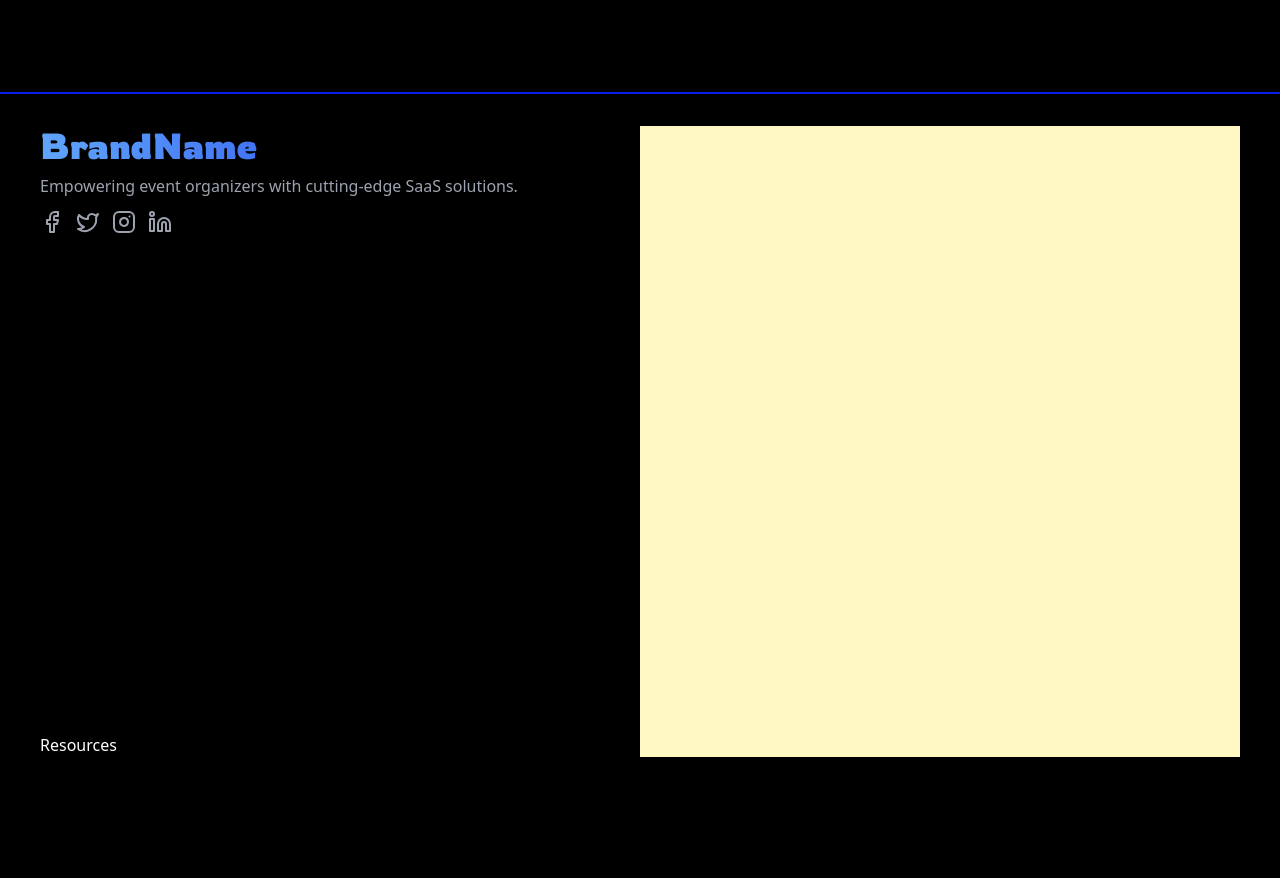
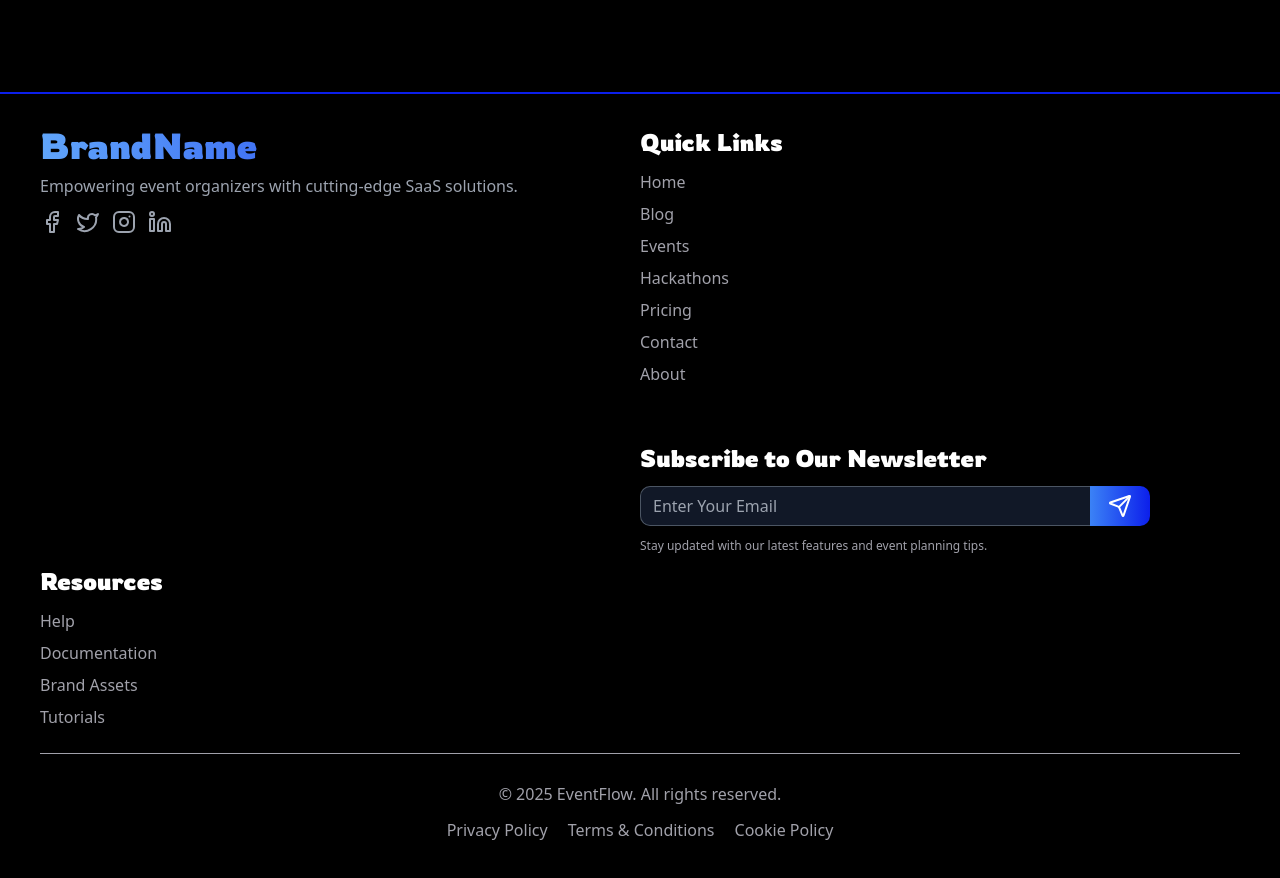
Before and after one commit to himansh423/saas-event-platform, a Next.js app: page / in a window 1280 px wide. Shown: the part 2224-3102 px from the top of the page. Built offline with nearby package versions, Linux system fonts and the light colour scheme.

Commit message:
created the footer

```diff
--- a/src/components/Footer.tsx
+++ b/src/components/Footer.tsx
@@ -10,7 +10,7 @@ const Footer = () => {
   return (
     <footer className="w-screen h-screen py-8 flex flex-col  bg-black px-10 border-t-[2px] border-[#0c1feb]">
       <div className=" flex justify-between w-full h-full">
-        <div className=" w-1/2  h-full flex flex-col justify-between">
+        <div className=" w-1/2  h-full flex flex-col justify-between pb-6">
           <div>
             <p
               className={`${rowdies1.className} text-4xl bg-gradient-to-r from-blue-400 to-[#0c1feb] bg-clip-text text-transparent mb-2`}
@@ -35,14 +35,61 @@ const Footer = () => {
               </div>
             </div>
           </div>
-          <div className="text-white">
-            <p>Resources</p>
-            <p></p>
+          <div className="text-white flex flex-col gap-3">
+            <p className={`${rowdies1.className} text-2xl`}>Resources</p>
+            <div className="flex flex-col gap-2 text-zinc-400">
+              <p className="hover:bg-gradient-to-r hover:from-blue-400 hover:to-[#0c1feb] hover:bg-clip-text hover:text-transparent">Help</p>
+              <p className="hover:bg-gradient-to-r hover:from-blue-400 hover:to-[#0c1feb] hover:bg-clip-text hover:text-transparent">Documentation</p>
+              <p className="hover:bg-gradient-to-r hover:from-blue-400 hover:to-[#0c1feb] hover:bg-clip-text hover:text-transparent">Brand Assets</p>
+              <p className="hover:bg-gradient-to-r hover:from-blue-400 hover:to-[#0c1feb] hover:bg-clip-text hover:text-transparent">Tutorials</p>
+            </div>
           </div>
         </div>
-        <div className="bg-yellow-100 w-1/2  h-full"></div>
+        <div className=" w-1/2 text-white   h-full">
+          <div className="flex flex-col gap-3 mb-14">
+            <p className={`${rowdies1.className} text-2xl`}>Quick Links</p>
+            <div className="flex flex-col gap-2 text-zinc-400">
+              <p className="hover:bg-gradient-to-r hover:from-blue-400 hover:to-[#0c1feb] hover:bg-clip-text hover:text-transparent">Home</p>
+              <p className="hover:bg-gradient-to-r hover:from-blue-400 hover:to-[#0c1feb] hover:bg-clip-text hover:text-transparent">Blog</p>
+              <p className="hover:bg-gradient-to-r hover:from-blue-400 hover:to-[#0c1feb] hover:bg-clip-text hover:text-transparent">Events</p>
+              <p className="hover:bg-gradient-to-r hover:from-blue-400 hover:to-[#0c1feb] hover:bg-clip-text hover:text-transparent">Hackathons</p>
+              <p className="hover:bg-gradient-to-r hover:from-blue-400 hover:to-[#0c1feb] hover:bg-clip-text hover:text-transparent">Pricing</p>
+              <p className="hover:bg-gradient-to-r hover:from-blue-400 hover:to-[#0c1feb] hover:bg-clip-text hover:text-transparent">Contact</p>
+              <p className="hover:bg-gradient-to-r hover:from-blue-400 hover:to-[#0c1feb] hover:bg-clip-text hover:text-transparent">About</p>
+            </div>
+          </div>
+          <div className="flex flex-col gap-3">
+            <p className={`${rowdies1.className} text-2xl`}>
+              Subscribe to Our Newsletter
+            </p>
+            <div className="flex items-center">
+              <input
+                type="text"
+                className="h-[40px] w-[450px] bg-gray-900 px-3 py-0 rounded-tl-[10px] rounded-bl-[10px] border-l-[1px] border-t-[1px] border-b-[1px]  border-gray-600"
+                placeholder="Enter Your Email"
+              />
+              <button className="h-[40px] w-[60px] bg-gradient-to-r from-blue-500 to-[#0c1feb] flex justify-center items-center rounded-tr-[10px] rounded-br-[10px] ">
+                <div>
+                  <Send />
+                </div>
+              </button>
+            </div>
+            <p className="text-xs text-zinc-400">
+              Stay updated with our latest features and event planning tips.
+            </p>
+          </div>
+        </div>
       </div>
-      <div className="w-full h-[120px]"></div>
+      <div className="w-full h-[120px] border-t-[1px] border-zinc-400 flex flex-col gap-3 text-zinc-400 items-center pt-7">
+        <div>
+          <p className="text-[16px]">© 2025 EventFlow. All rights reserved.</p>
+        </div>
+        <div className="flex gap-5">
+          <p className="hover:bg-gradient-to-r hover:from-blue-400 hover:to-[#0c1feb] hover:bg-clip-text hover:text-transparent">Privacy Policy</p>
+          <p className="hover:bg-gradient-to-r hover:from-blue-400 hover:to-[#0c1feb] hover:bg-clip-text hover:text-transparent">Terms & Conditions</p>
+          <p className="hover:bg-gradient-to-r hover:from-blue-400 hover:to-[#0c1feb] hover:bg-clip-text hover:text-transparent">Cookie Policy</p>
+        </div>
+      </div>
     </footer>
   );
 };
```
